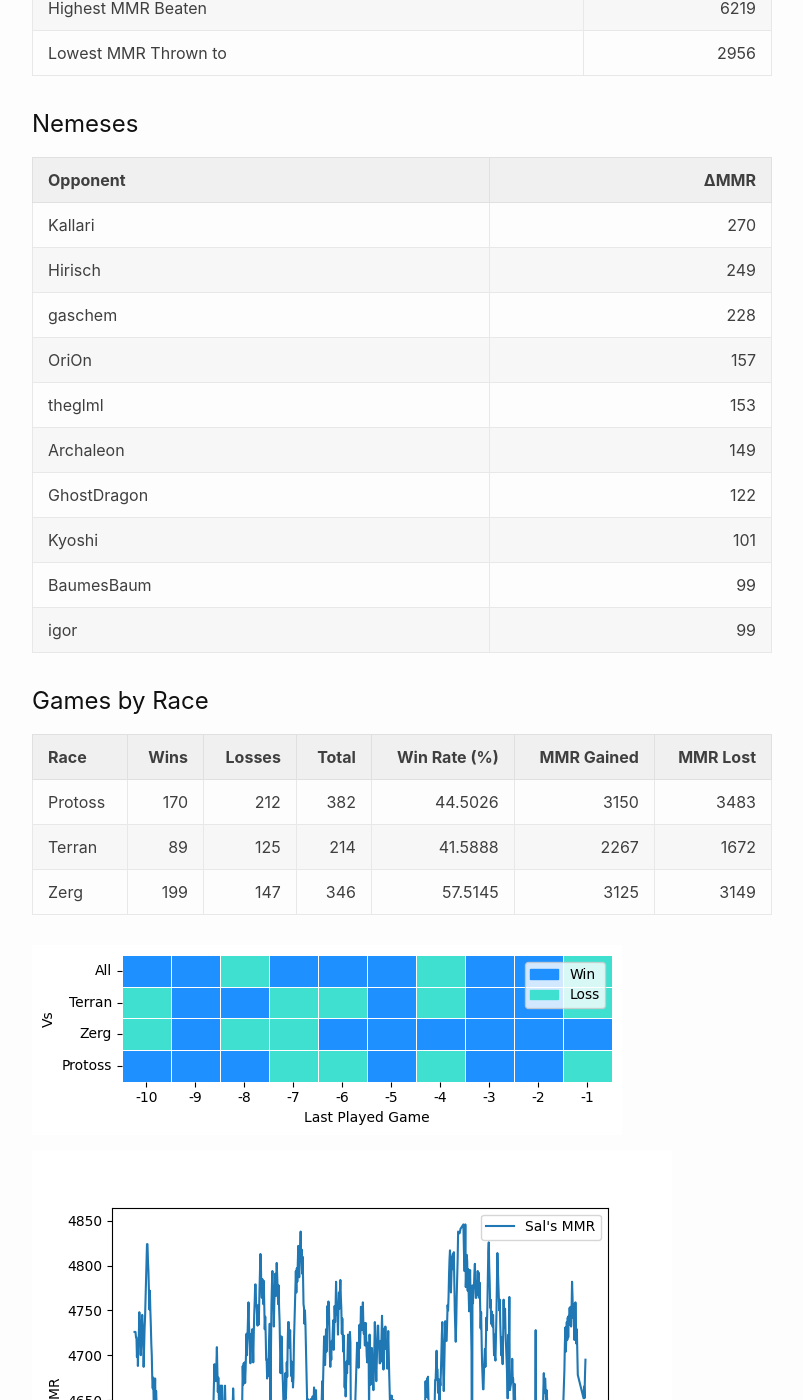
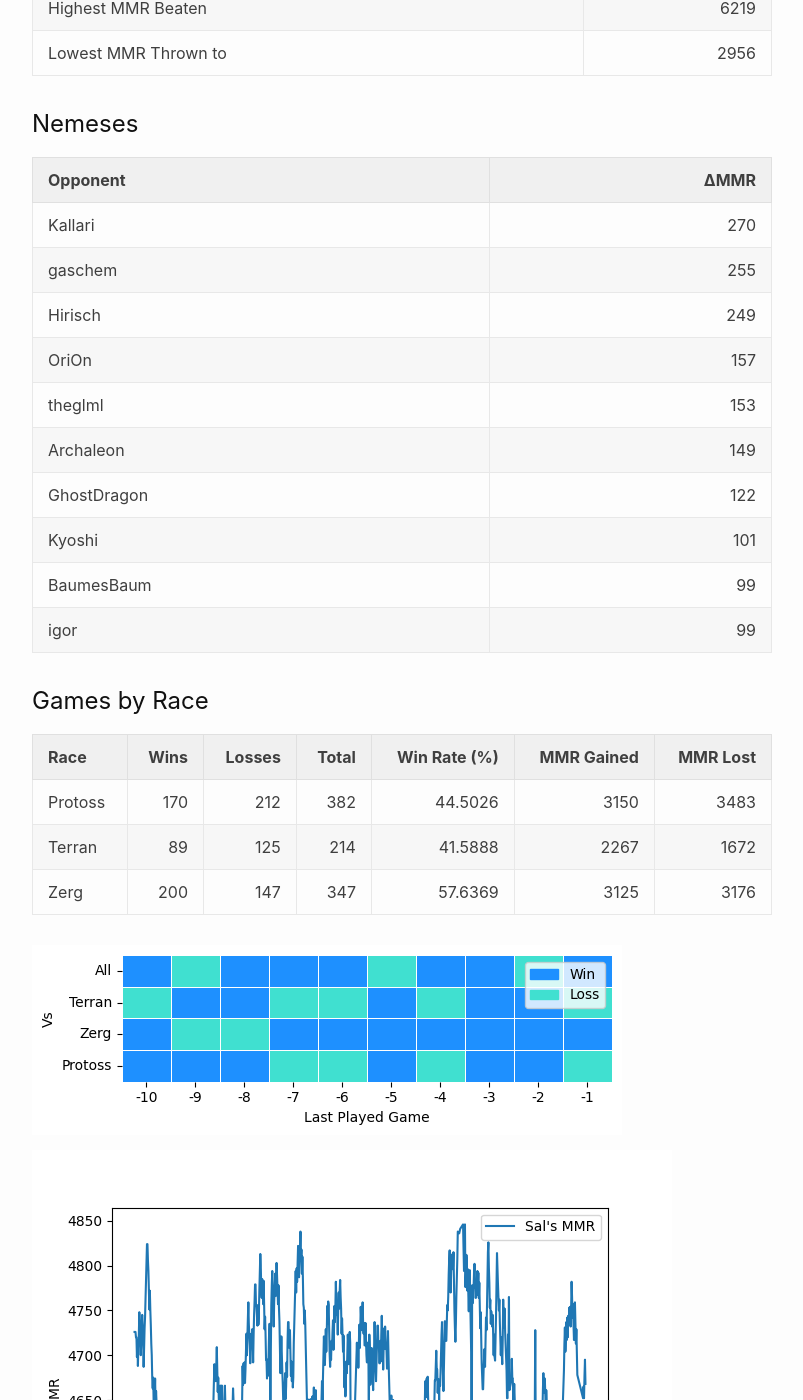
Before and after one commit to kylermurphy/UpATree, a Jekyll site: the page built from docs/index.md, in a window 1280 px wide and 1400 px high, scrolled down 518 px. Shown: the whole window, without its empty margins (238-1041 px from the left). Built offline with Jekyll 4.4.1, drawn with Linux system fonts in a browser that asks for light colours; our own code applies the rules of GitHub Pages for plain Markdown files.

Commit message:
running on push

```diff
--- a/docs/index.md
+++ b/docs/index.md
@@ -21,8 +21,8 @@ layout: home
 | Opponent    |   ΔMMR |
 |:------------|-------:|
 | Kallari     |    270 |
+| gaschem     |    255 |
 | Hirisch     |    249 |
-| gaschem     |    228 |
 | OriOn       |    157 |
 | theglml     |    153 |
 | Archaleon   |    149 |
@@ -37,7 +37,7 @@ layout: home
 |:--------|-------:|---------:|--------:|---------------:|-------------:|-----------:|
 | Protoss |    170 |      212 |     382 |        44.5026 |         3150 |       3483 |
 | Terran  |     89 |      125 |     214 |        41.5888 |         2267 |       1672 |
-| Zerg    |    199 |      147 |     346 |        57.5145 |         3125 |       3149 |
+| Zerg    |    200 |      147 |     347 |        57.6369 |         3125 |       3176 |
 
 ![Games by Race](./assets/gm_hist.png)
 
--- a/log.txt
+++ b/log.txt
@@ -54,3 +54,4 @@ Writing a log file 2025-02-25 15:46:50.
 Writing a log file 2025-02-25 16:25:47.
 Writing a log file 2025-02-25 16:51:15.
 Writing a log file 2025-02-25 17:20:08.
+Writing a log file 2025-02-25 17:38:14.
```
Also changed, not shown: other parts of docs/index.md (+2 -2 lines), docs/assets/MMR.png, docs/assets/daily.png, docs/assets/gm_hist.png, docs/assets/r_wrt.png, 1 other file.
